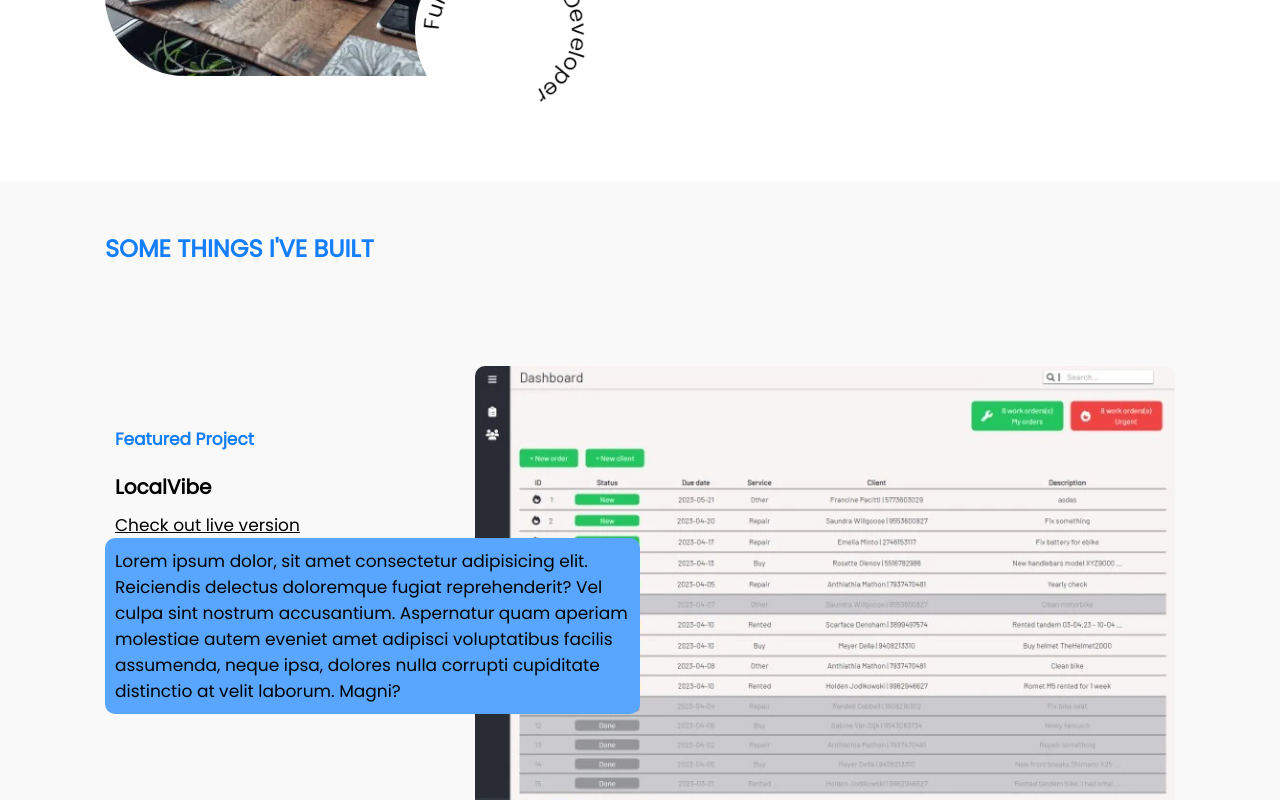
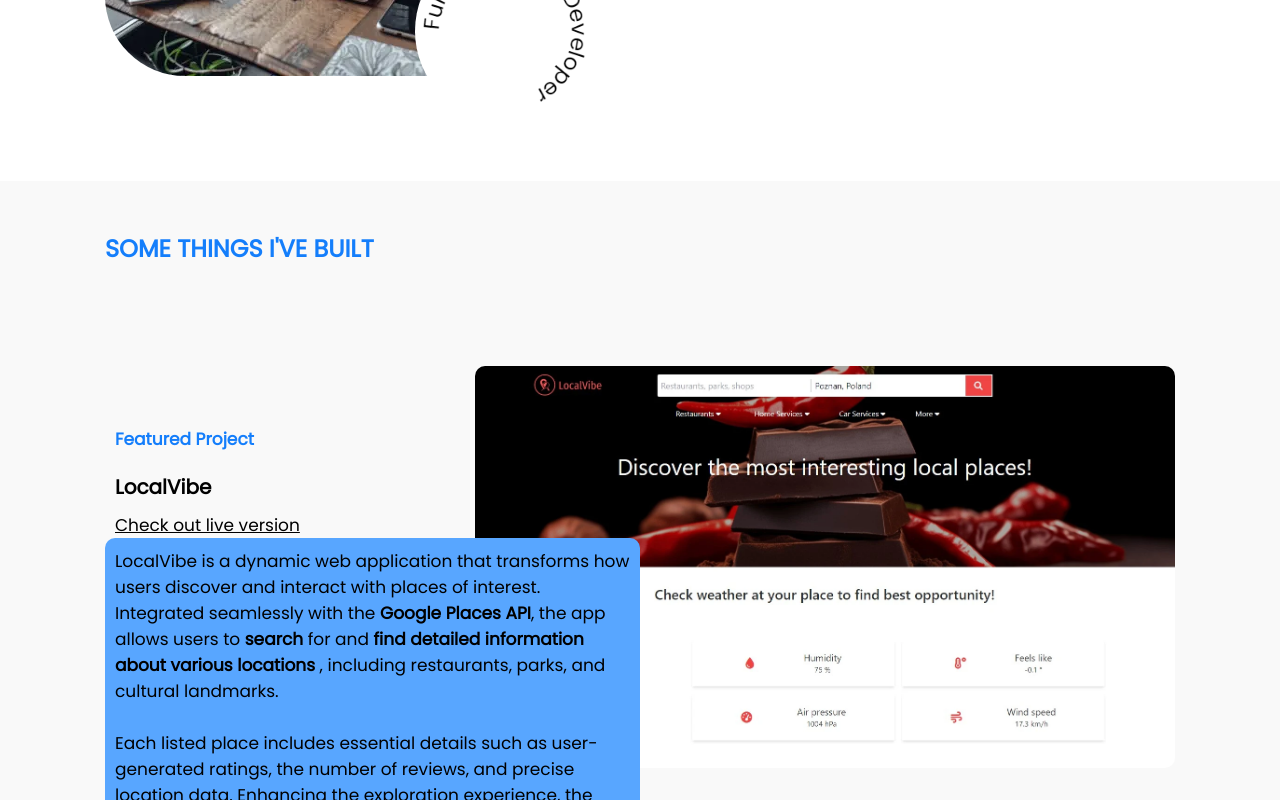
Before and after one commit to PatrykMajchrzakDev/Portfolio, a React (Vite) app: page / in a window 1280 px wide. Shown: the part 2000-2800 px from the top of the page. Built offline with nearby package versions, Linux system fonts and the light colour scheme.

Commit message:
Added featured projects, added desc for them, imgs / vids and fixed layout

```diff
--- a/src/components/projects/DescriptionCard.tsx
+++ b/src/components/projects/DescriptionCard.tsx
@@ -3,11 +3,14 @@ import styles from "./scss/DescriptionCard.module.scss";
 // ============= Import Components =============
 
 type DescriptionTypes = {
-  description: string;
+  description: React.ReactNode;
   projectName: string;
   projectUrl: string;
   note?: string;
-  demoAcc?: string;
+  demoAcc?: {
+    login: string;
+    password: string;
+  };
 };
 
 const DescriptionCard: React.FC<DescriptionTypes> = ({
@@ -24,6 +27,19 @@ const DescriptionCard: React.FC<DescriptionTypes> = ({
       <a href={projectUrl}>Check out live version</a>
       <div className={styles.desc}>
         {description}
+        {demoAcc && (
+          <div className={styles.demoAcc}>
+            <p>Feel free to use demo account:</p>
+            <div>
+              <p>Username:&nbsp;</p>
+              <p>{demoAcc.login}</p>
+            </div>
+            <div>
+              <p>Password:&nbsp;</p>
+              <p>{demoAcc.password}</p>
+            </div>
+          </div>
+        )}
         {note && (
           <div className={styles.noteContainer}>
             <p className={styles.noteHeading}>
--- a/src/components/projects/PhotoCard.tsx
+++ b/src/components/projects/PhotoCard.tsx
@@ -3,13 +3,17 @@ import styles from "./scss/PhotoCard.module.scss";
 // ============= Import Components =============
 
 type PhotoCardTypes = {
-  photoUrl: string;
+  photoUrl?: string;
+  vidUrl?: string;
 };
 
-const PhotoCard: React.FC<PhotoCardTypes> = ({ photoUrl }) => {
+const PhotoCard: React.FC<PhotoCardTypes> = ({ photoUrl, vidUrl }) => {
   return (
     <div className={styles.photoCard}>
-      <img src={photoUrl} alt="project photo" />
+      {photoUrl && <img src={photoUrl} alt="project photo" />}
+      {vidUrl && (
+        <video autoPlay loop muted className={styles.vid} src={vidUrl}></video>
+      )}
     </div>
   );
 };
--- a/src/components/projects/Projects.tsx
+++ b/src/components/projects/Projects.tsx
@@ -21,11 +21,29 @@ const Projects = () => {
             <DescriptionCard
               projectUrl="https://local-vibe.vercel.app/"
               projectName="LocalVibe"
-              description="Lorem ipsum dolor, sit amet consectetur adipisicing elit. Reiciendis delectus doloremque fugiat reprehenderit? Vel culpa sint nostrum accusantium. Aspernatur quam aperiam molestiae autem eveniet amet adipisci voluptatibus facilis assumenda, neque ipsa, dolores nulla corrupti cupiditate distinctio at velit laborum. Magni?"
+              description={
+                <span>
+                  LocalVibe is a dynamic web application that transforms how
+                  users discover and interact with places of interest.
+                  Integrated seamlessly with the <b>Google Places API</b>, the
+                  app allows users to <b>search</b> for and{" "}
+                  <b>find detailed information about various locations</b> ,
+                  including restaurants, parks, and cultural landmarks.{" "}
+                  <br></br>
+                  <br></br>
+                  Each listed place includes essential details such as
+                  user-generated ratings, the number of reviews, and precise
+                  location data. Enhancing the exploration experience, the app
+                  also displays <b>real-time local weather conditions</b>,
+                  providing users with all the necessary information to plan
+                  their visits efficiently and effectively.
+                </span>
+              }
             />
           </div>
+
           <div className={`${styles.cardPhotoItem} ${styles.rightPhoto}`}>
-            <PhotoCard photoUrl="assets/img/bike-shop-project.webp" />
+            <PhotoCard photoUrl="assets/img/localvibe.webp" />
           </div>
         </div>
 
@@ -35,11 +53,23 @@ const Projects = () => {
             <DescriptionCard
               projectUrl="https://feedshare.netlify.app/login"
               projectName="FeedShare"
-              description="Lorem ipsum dolor, sit amet consectetur adipisicing elit. Reiciendis delectus doloremque fugiat reprehenderit? Vel culpa sint nostrum accusantium. Aspernatur quam aperiam molestiae autem eveniet amet adipisci voluptatibus facilis assumenda, neque ipsa, dolores nulla corrupti cupiditate distinctio at velit laborum. Magni?"
+              description={
+                <span>
+                  Feedshare is a dynamic photo-sharing platform where users can
+                  easily <b>log in via Google</b> to{" "}
+                  <b>share, save, and download photos</b>. It encourages
+                  interaction through <b>likes</b> and <b>comments</b> and
+                  facilitates discovery through categorized searches. <br></br>
+                  <br></br>The application features a <b>masonry grid layout</b>
+                  , enhancing the visual presentation and browsing experience by
+                  accommodating images of various sizes. This design choice
+                  optimizes screen use and engages users effectively.
+                </span>
+              }
             />
           </div>
           <div className={`${styles.cardPhotoItem} ${styles.leftPhoto}`}>
-            <PhotoCard photoUrl="assets/img/bike-shop-project.webp" />
+            <PhotoCard photoUrl="assets/img/feedshare.webp" />
           </div>
         </div>
 
@@ -48,13 +78,53 @@ const Projects = () => {
           <div className={`${styles.cardDescriptionItem} ${styles.leftDesc}`}>
             <DescriptionCard
               projectUrl="https://bike-shop-manager.onrender.com/"
-              projectName="BikeShopManager"
-              description="Lorem ipsum dolor, sit amet consectetur adipisicing elit. Reiciendis delectus doloremque fugiat reprehenderit? Vel culpa sint nostrum accusantium. Aspernatur quam aperiam molestiae autem eveniet amet adipisci voluptatibus facilis assumenda, neque ipsa, dolores nulla corrupti cupiditate distinctio at velit laborum. Magni?"
+              projectName="Bike Shop Manager"
+              description={
+                <span>
+                  Bike Shop Manager <b>simplifies</b> bicycle shop operations,
+                  enabling users to <b>create</b> and <b>track</b> orders,{" "}
+                  <b>manage</b> client data, and
+                  <b>monitor</b> order statuses. It features <b>local login</b>{" "}
+                  for security and provides efficient tools to edit and oversee
+                  near-completion orders, optimizing administrative tasks.
+                </span>
+              }
               note="The Back-End of this application is hosted on a free server, it takes about 20 seconds to respond to initial request."
+              demoAcc={{ login: "user3@gmail.com", password: "user3123" }}
             />
           </div>
           <div className={`${styles.cardPhotoItem} ${styles.rightPhoto}`}>
-            <PhotoCard photoUrl="assets/img/bike-shop-project.webp" />
+            <PhotoCard photoUrl="assets/img/bike-shop-manager.webp" />
+          </div>
+        </div>
+
+        {/* 4th project */}
+        <div className={styles.cardItemWrapper}>
+          <div className={`${styles.cardDescriptionItem} ${styles.rightDesc}`}>
+            <DescriptionCard
+              projectUrl="https://playful-salmiakki-ec06d2.netlify.app/"
+              projectName="Kamieniarstwo Mariusz Paul"
+              description={
+                <span>
+                  Kamieniarstwo Mariusz Paul is a meticulously crafted{" "}
+                  <b>static website</b> built using HTML, CSS, and JavaScript.
+                  Designed to <b>showcase</b> a stone masonry business, it
+                  features dedicated sections for offers, contact information,
+                  and company background.<br></br>
+                  <br></br> The site <b>enhances user engagement</b> through
+                  element <b>animations</b> and a <b>photo carousel</b> that
+                  displays the craftsmanship and products available.
+                  Additionally, an integrated map provides location details,
+                  facilitating easy access for potential customers. This website
+                  combines functional design with interactive elements to
+                  provide a comprehensive and visually appealing online presence
+                  for Kamieniarstwo Mariusz Paul.
+                </span>
+              }
+            />
+          </div>
+          <div className={`${styles.cardPhotoItem} ${styles.leftPhoto}`}>
+            <PhotoCard vidUrl="assets/vids/kamieniarstwoPaulVid-desktop.mp4" />
           </div>
         </div>
       </div>
```
